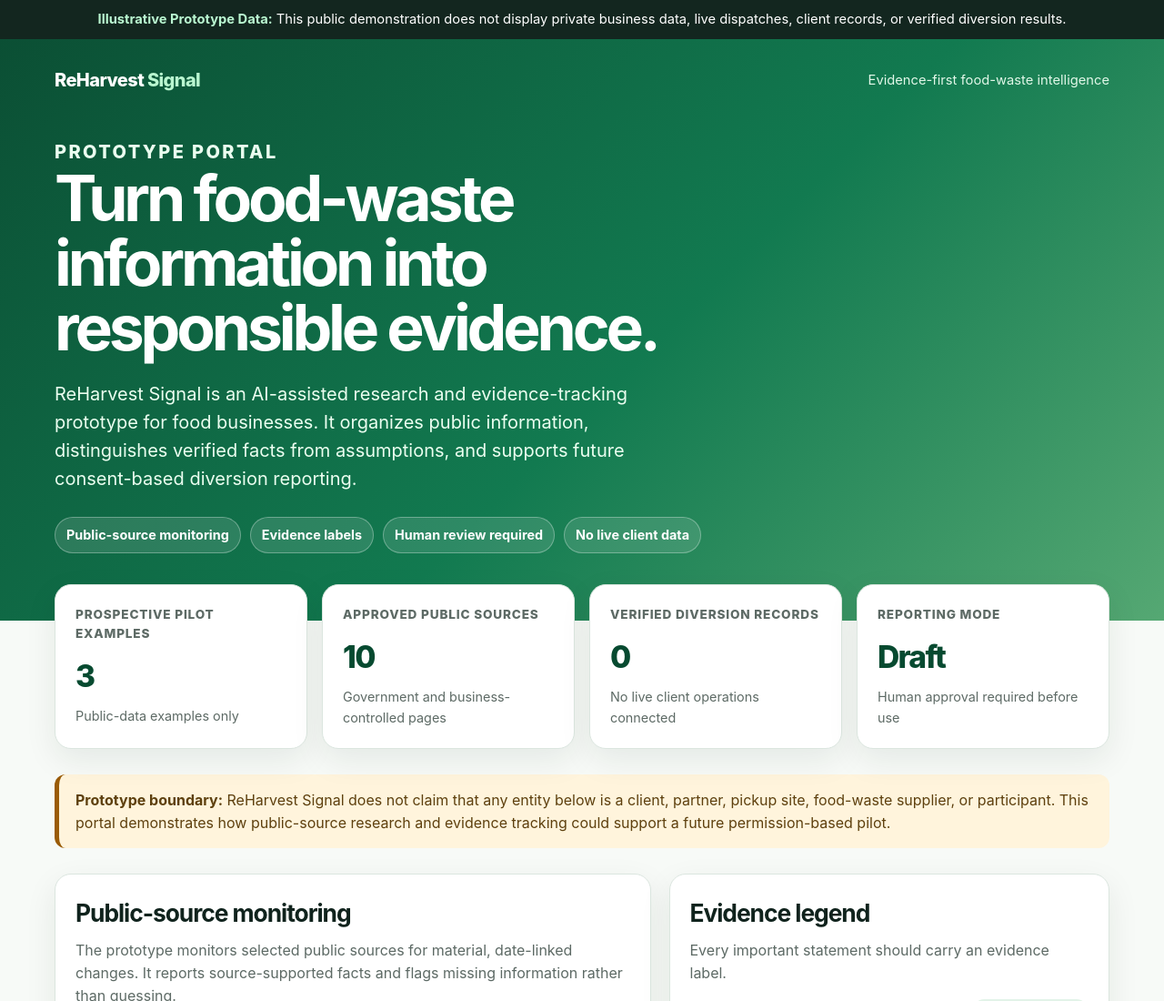
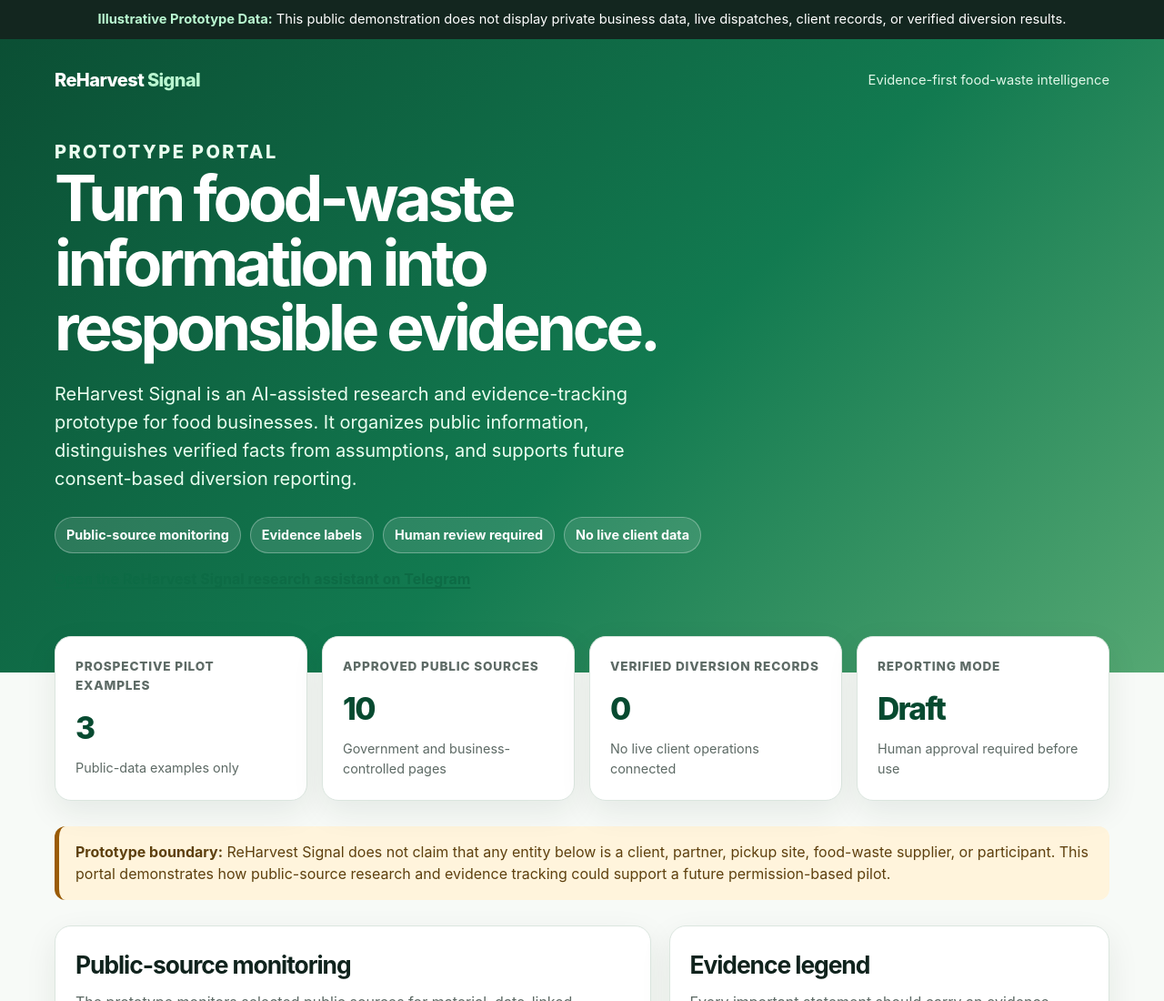
Before and after one commit to jalea-ai/index.html, a plain HTML site: page index.html in a window 1280 px wide. Shown: the top 1100 px of the page at 91% size. Drawn offline with Linux system fonts and the light colour scheme.

Commit message:
Add Telegram link for ReHarvest Signal assistant
Added a link to the ReHarvest Signal research assistant on Telegram.

```diff
--- a/index.html
+++ b/index.html
@@ -79,6 +79,11 @@
         <p>ReHarvest Signal is an AI-assisted research and evidence-tracking prototype for food businesses. It organizes public information, distinguishes verified facts from assumptions, and supports future consent-based diversion reporting.</p>
         <div class="pill-row"><div class="pill">Public-source monitoring</div><div class="pill">Evidence labels</div><div class="pill">Human review required</div><div class="pill">No live client data</div></div>
       </div>
+        <p>
+  <a href="https://t.me/reharvestsignal_bot" target="_blank" rel="noopener noreferrer">
+    Open the ReHarvest Signal research assistant on Telegram
+  </a>
+</p>
     </div>
   </header>
   <main class="container">
```
